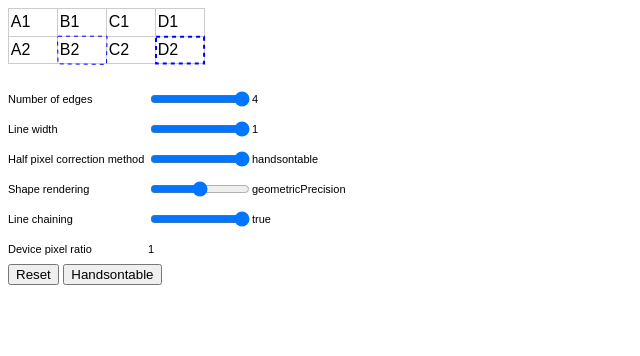
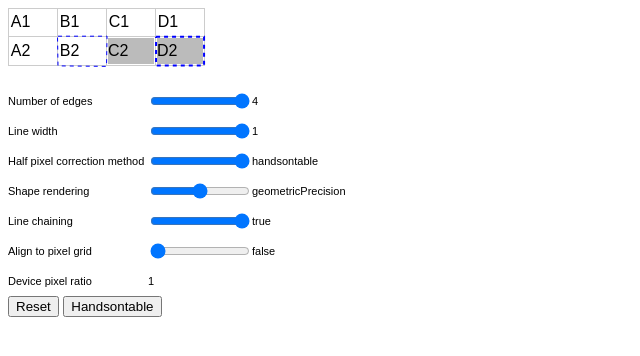
Before and after one commit to warpech/blurred-lines, a plain HTML site: page index.html in a window 1280 px wide. Both pictures are taken after a click on the button "Handsontable". Shown: the whole page, without its empty margins (0-640 px from the left). Drawn offline with Linux system fonts and the light colour scheme.

Commit message:
add alignToPixelGrid

```diff
--- a/index.html
+++ b/index.html
@@ -16,8 +16,12 @@
         <tr>
             <td>A2</td>
             <td id="cell1">B2</td>
-            <td>C2</td>
-            <td id="cell2">D2</td>
+            <td class="padded">
+                <div>C2</div>
+            </td>
+            <td class="padded" id="cell2">
+                <div>D2</div>
+            </td>
         </tr>
     </table>
 
@@ -50,6 +54,17 @@
             empty-cells: show;
             padding: 0 0.2ch 0 0.2ch;
             background-color: #fff;
+        }
+
+        td.padded {
+            padding: 1px;
+        }
+
+        td.padded div {
+            background: #bbb;
+            display: flex;
+            height: 100%;
+            align-items: center;
         }
 
         td:first-child {
@@ -95,6 +110,8 @@
     <label><span>Shape rendering</span><input id="shapeRendering" type="range" min=0 max=2
             value=2><output></output></label>
     <label><span>Line chaining</span><input id="lineChaining" type="range" min=0 max=1 value=0><output></output></label>
+    <label><span>Align to pixel grid</span><input id="alignPixelGrid" type="range" min=0 max=1
+            value=0><output></output></label>
     <label><span>Device pixel ratio</span><output id="devicePixelRatio"></output></label>
 
     <div>
@@ -111,6 +128,7 @@
         var halfPixelCorrection;
         var shapeRendering;
         var lineChaining;
+        var alignPixelGrid;
 
         var dpr = window.devicePixelRatio;
         document.querySelector('#devicePixelRatio').innerHTML = dpr;
@@ -180,6 +198,19 @@
             elem.nextElementSibling.innerHTML = lineChaining;
         }
 
+        function processAlignPixelGrid(elem) {
+            switch (elem.value) {
+                case '1':
+                    alignPixelGrid = true;
+                    break;
+                case '0':
+                    alignPixelGrid = false;
+                    break;
+            }
+            render();
+            elem.nextElementSibling.innerHTML = alignPixelGrid;
+        }
+
         function registerRange(elem, callb) {
             elem.addEventListener('input', function (ev) { callb(ev.target) });
             elem.addEventListener('change', function (ev) { callb(ev.target) }); // IE9
@@ -191,6 +222,7 @@
         registerRange(document.querySelector('#halfPixelRange'), processHalfPixelRange);
         registerRange(document.querySelector('#shapeRendering'), processShapeRenderingRange);
         registerRange(document.querySelector('#lineChaining'), processLineChainingRange);
+        registerRange(document.querySelector('#alignPixelGrid'), processAlignPixelGrid);
 
         var width = 500;
         var height = 80;
@@ -222,7 +254,14 @@
 
             lines.splice(edges);
 
-            if (halfPixelCorrection === 'handsontable') {
+            if (alignPixelGrid) {
+                lines = alignToPixelGrid(lines);
+            }
+
+            if (halfPixelCorrection === 'pixelgrid') {
+                lines = pixelgridHalfPixelCorrection(lines, width);
+            }
+            else if (halfPixelCorrection === 'handsontable') {
                 lines = handsontableHalfPixelCorrection(lines, width);
             }
             else if (halfPixelCorrection === 'simple') {
@@ -257,6 +296,25 @@
             drawPathAroundElement(cell2, 2);
         }
         render();
+
+        function alignToPixelGrid(lines) {
+            var newLines = new Array(lines.length);
+
+            function calc(num) {
+                return Math.round(num * devicePixelRatio) / devicePixelRatio;
+            }
+
+            for (var ii = 0; ii < lines.length; ii++) {
+                var x1 = calc(lines[ii][0]);
+                var y1 = calc(lines[ii][1]);
+                var x2 = calc(lines[ii][2]);
+                var y2 = calc(lines[ii][3]);
+
+                newLines[ii] = [x1, y1, x2, y2];
+            }
+
+            return newLines;
+        }
 
         function handsontableHalfPixelCorrection(lines, width) {
             var newLines = new Array(lines.length);
@@ -322,6 +380,7 @@
             document.querySelector('#halfPixelRange').setAttribute('value', '2');
             document.querySelector('#shapeRendering').setAttribute('value', '2');
             document.querySelector('#lineChaining').setAttribute('value', '0');
+            document.querySelector('#alignPixelGrid').setAttribute('value', '0');
             applyInputChanges();
         });
 
@@ -331,6 +390,7 @@
             document.querySelector('#halfPixelRange').setAttribute('value', '2');
             document.querySelector('#shapeRendering').setAttribute('value', '1');
             document.querySelector('#lineChaining').setAttribute('value', '1');
+            document.querySelector('#alignPixelGrid').setAttribute('value', '0');
             applyInputChanges();
         });
 
@@ -340,6 +400,7 @@
             applyInputChange(document.querySelector('#halfPixelRange'));
             applyInputChange(document.querySelector('#shapeRendering'));
             applyInputChange(document.querySelector('#lineChaining'));
+            applyInputChange(document.querySelector('#alignPixelGrid'));
         };
 
         function applyInputChange(elem) {
```
